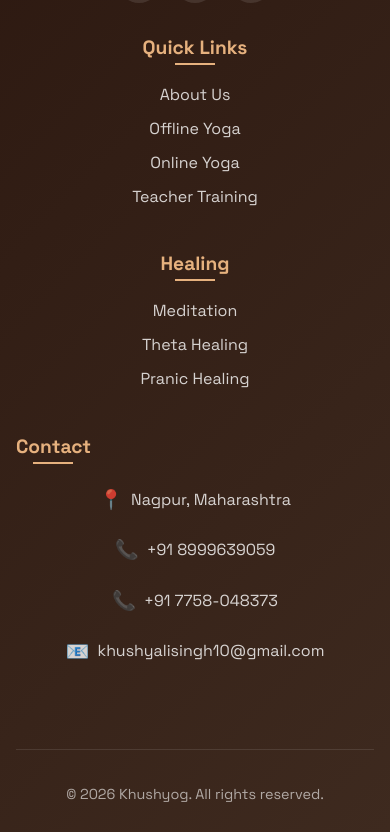
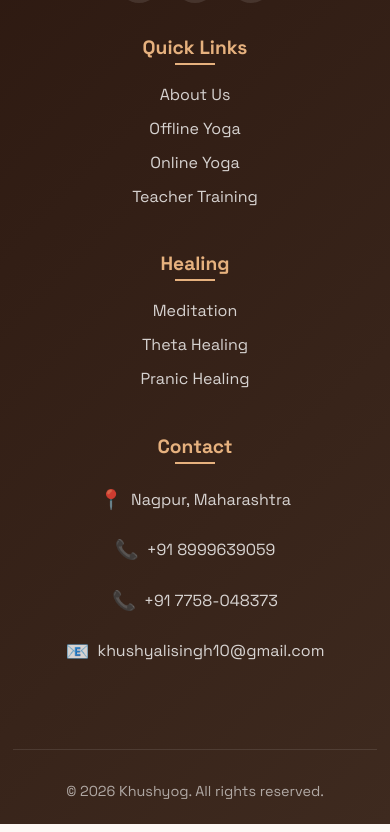
Before and after one commit to khushbupatle1198/Khushyog, a React (Vite) app: page /about in a window 390 px wide. Shown: the part 5326-6158 px from the top of the page. Built offline with nearby package versions, Linux system fonts and the light colour scheme.

Commit message:
home page  updates

```diff
--- a/src/components/Footer.jsx
+++ b/src/components/Footer.jsx
@@ -1,19 +1,19 @@
 // components/Footer.jsx
 import { Link } from 'react-router-dom';
-import './Footer.css';
+import styles from './Footer.module.css';
 
 const Footer = () => {
   return (
-    <footer className="footer">
-      <div className="footer-container">
-        <div className="footer-grid">
-          <div className="footer-info">
-            <div className="footer-logo">
-              <img src="/images/logo.jpeg" alt="Khushyog Logo" className="footer-logo-image" />
+    <footer className={styles.footer}>
+      <div className={styles.container}>
+        <div className={styles.grid}>
+          <div className={styles.info}>
+            <div className={styles.logo}>
+              <img src="/images/logo.jpeg" alt="Khushyog Logo" className={styles.logoImage} />
               <h3>Khushyog</h3>
             </div>
             <p>Yoga, Meditation & Healing for a Balanced Life</p>
-            <div className="social-links">
+            <div className={styles.socialLinks}>
               <a href="https://www.instagram.com/khushyali.manifest?igsh=MWwyaXpsMmw0NW92bQ==" target="_blank" rel="noopener noreferrer">
                 <svg viewBox="0 0 24 24"><path d="M12 2.163c3.204 0 3.584.012 4.85.07 3.252.148 4.771 1.691 4.919 4.919.058 1.265.069 1.645.069 4.849 0 3.205-.012 3.584-.069 4.849-.149 3.225-1.664 4.771-4.919 4.919-1.266.058-1.644.07-4.85.07-3.204 0-3.584-.012-4.849-.07-3.26-.149-4.771-1.699-4.919-4.92-.058-1.265-.07-1.644-.07-4.849 0-3.204.013-3.583.07-4.849.149-3.227 1.664-4.771 4.919-4.919 1.266-.057 1.645-.069 4.849-.069zm0-2.163c-3.259 0-3.667.014-4.947.072-4.358.2-6.78 2.618-6.98 6.98-.059 1.281-.073 1.689-.073 4.948 0 3.259.014 3.668.072 4.948.2 4.358 2.618 6.78 6.98 6.98 1.281.058 1.689.072 4.948.072 3.259 0 3.668-.014 4.948-.072 4.354-.2 6.782-2.618 6.979-6.98.059-1.28.073-1.689.073-4.948 0-3.259-.014-3.667-.072-4.947-.196-4.354-2.617-6.78-6.979-6.98-1.281-.059-1.69-.073-4.949-.073zM5.838 12a6.162 6.162 0 1112.324 0 6.162 6.162 0 01-12.324 0zM12 16a4 4 0 110-8 4 4 0 010 8zm4.965-10.405a1.44 1.44 0 112.881.001 1.44 1.44 0 01-2.881-.001z"/></svg>
               </a>
@@ -26,7 +26,7 @@
             </div>
           </div>
 
-          <div className="footer-links">
+          <div className={styles.links}>
             <h4>Quick Links</h4>
             <ul>
               <li><Link to="/about">About Us</Link></li>
@@ -36,7 +36,7 @@
             </ul>
           </div>
 
-          <div className="footer-links">
+          <div className={styles.links}>
             <h4>Healing</h4>
             <ul>
               <li><Link to="/meditation">Meditation</Link></li>
@@ -45,28 +45,28 @@
             </ul>
           </div>
 
-          <div className="footer-contact">
+          <div className={styles.contact}>
             <h4>Contact</h4>
             <p>
-              <span className="contact-icon">📍</span>
+              <span className={styles.contactIcon}>📍</span>
               Nagpur, Maharashtra
             </p>
             <p>
-              <span className="contact-icon">📞</span>
+              <span className={styles.contactIcon}>📞</span>
               <a href="tel:+918999639059">+91 8999639059</a>
             </p>
-             <p>
-              <span className="contact-icon">📞</span>
-              <a href="tel:+917758-048373">+91 7758-048373</a>
+            <p>
+              <span className={styles.contactIcon}>📞</span>
+              <a href="tel:+917758048373">+91 7758-048373</a>
             </p>
             <p>
-              <span className="contact-icon">📧</span>
+              <span className={styles.contactIcon}>📧</span>
               <a href="mailto:khushyalisingh10@gmail.com">khushyalisingh10@gmail.com</a>
             </p>
           </div>
         </div>
 
-        <div className="footer-bottom">
+        <div className={styles.bottom}>
           <p>&copy; 2026 Khushyog. All rights reserved.</p>
         </div>
       </div>
--- a/src/components/Footer.css
+++ b/src/components/Footer.module.css
@@ -1,24 +1,9 @@
-/* components/Footer.css */
+/* components/Footer.module.css */
 @import url('https://fonts.googleapis.com/css2?family=Space+Grotesk:wght@300;400;500;600;700&family=Playfair+Display:wght@400;500;600;700&display=swap');
-
-:root {
-  --primary: #8B5E3C;
-  --primary-light: #B76E4B;
-  --primary-dark: #5E3A2B;
-  --secondary: #C9A87C;
-  --accent: #E6B17E;
-  --background: #FDF8F5;
-  --text: #2C1810;
-  --text-light: #5C4033;
-  --white: #FFFFFF;
-  --shadow: 0 20px 40px rgba(0, 0, 0, 0.08);
-  --shadow-hover: 0 30px 60px rgba(0, 0, 0, 0.12);
-  --gradient: linear-gradient(135deg, #8B5E3C 0%, #B76E4B 100%);
-}
 
 .footer {
   background: linear-gradient(135deg, #2C1810 0%, #3E2A1F 100%);
-  color: var(--white);
+  color: #FFFFFF;
   padding: 4rem 0 2rem;
   width: 100%;
   position: relative;
@@ -27,14 +12,14 @@
   margin-top: auto;
 }
 
-.footer-container {
+.container {
   max-width: 1400px;
   margin: 0 auto;
   padding: 0 2rem;
   width: 100%;
 }
 
-.footer-grid {
+.grid {
   display: grid;
   grid-template-columns: 2fr 1fr 1fr 1.5fr;
   gap: 4rem;
@@ -42,22 +27,22 @@
   width: 100%;
 }
 
-.footer-logo {
+.logo {
   display: flex;
   align-items: center;
   gap: 1rem;
   margin-bottom: 1rem;
 }
 
-.footer-logo-image {
+.logoImage {
   width: 60px;
   height: 60px;
   border-radius: 50%;
   object-fit: cover;
-  border: 2px solid var(--accent);
+  border: 2px solid #E6B17E;
 }
 
-.footer h3 {
+.info h3 {
   font-size: 2rem;
   font-family: 'Playfair Display', serif;
   margin-bottom: 0;
@@ -67,40 +52,43 @@
   display: inline-block;
 }
 
-.footer h4 {
+.info p {
+  color: rgba(255, 255, 255, 0.8);
+  line-height: 1.8;
+  margin-bottom: 0.5rem;
+}
+
+.links h4,
+.contact h4 {
   font-size: 1.2rem;
   margin-bottom: 1.5rem;
   position: relative;
   display: inline-block;
-  color: var(--accent);
+  color: #E6B17E;
 }
 
-.footer h4::after {
+.links h4::after,
+.contact h4::after {
   content: '';
   position: absolute;
   bottom: -5px;
   left: 0;
   width: 40px;
   height: 2px;
-  background: var(--accent);
+  background: #E6B17E;
 }
 
-.footer p {
-  color: rgba(255, 255, 255, 0.8);
-  line-height: 1.8;
-  margin-bottom: 0.5rem;
+.links ul {
+  list-style: none;
+  padding: 0;
+  margin: 0;
 }
 
-.footer-links ul {
-  list-style: none;
-  padding: 0;
-}
-
-.footer-links li {
+.links li {
   margin-bottom: 0.8rem;
 }
 
-.footer-links a {
+.links a {
   color: rgba(255, 255, 255, 0.8);
   text-decoration: none;
   transition: color 0.3s ease, transform 0.3s ease;
@@ -108,41 +96,43 @@
   position: relative;
 }
 
-.footer-links a:hover {
-  color: var(--accent);
+.links a:hover {
+  color: #E6B17E;
   transform: translateX(5px);
 }
 
 /* Contact section styles */
-.footer-contact p {
+.contact p {
   display: flex;
   align-items: center;
   gap: 0.5rem;
   margin-bottom: 1rem;
+  color: rgba(255, 255, 255, 0.8);
+  line-height: 1.8;
 }
 
-.contact-icon {
+.contactIcon {
   font-size: 1.2rem;
   min-width: 24px;
 }
 
-.footer-contact a {
+.contact a {
   color: rgba(255, 255, 255, 0.8);
   text-decoration: none;
   transition: color 0.3s ease;
 }
 
-.footer-contact a:hover {
-  color: var(--accent);
+.contact a:hover {
+  color: #E6B17E;
 }
 
-.social-links {
+.socialLinks {
   display: flex;
   gap: 1rem;
   margin-top: 1.5rem;
 }
 
-.social-links a {
+.socialLinks a {
   display: flex;
   align-items: center;
   justify-content: center;
@@ -153,25 +143,25 @@
   transition: all 0.3s ease;
 }
 
-.social-links a:hover {
-  background: var(--accent);
+.socialLinks a:hover {
+  background: #E6B17E;
   transform: translateY(-5px);
 }
 
-.social-links svg {
+.socialLinks svg {
   width: 20px;
   height: 20px;
-  fill: var(--white);
+  fill: #FFFFFF;
 }
 
-.footer-bottom {
+.bottom {
   text-align: center;
   padding-top: 2rem;
   border-top: 1px solid rgba(255, 255, 255, 0.1);
   width: 100%;
 }
 
-.footer-bottom p {
+.bottom p {
   color: rgba(255, 255, 255, 0.6);
   font-size: 0.9rem;
   margin: 0;
@@ -179,7 +169,7 @@
 
 /* Responsive Design */
 @media (max-width: 1200px) {
-  .footer-grid {
+  .grid {
     grid-template-columns: repeat(2, 1fr);
     gap: 3rem;
   }
@@ -190,58 +180,64 @@
     padding: 3rem 0 1.5rem;
   }
 
-  .footer-container {
+  .container {
     padding: 0 1rem;
   }
 
-  .footer-grid {
+  .grid {
     grid-template-columns: 1fr;
     gap: 2rem;
   }
 
-  .footer-logo {
+  .logo {
     justify-content: center;
   }
 
-  .footer h3 {
+  .info h3 {
     font-size: 1.8rem;
   }
 
-  .footer-logo-image {
+  .logoImage {
     width: 50px;
     height: 50px;
   }
 
-  .footer-info {
+  .info {
     text-align: center;
   }
 
-  .social-links {
+  .socialLinks {
     justify-content: center;
   }
 
-  .footer h4::after {
+  .links h4::after,
+  .contact h4::after {
     left: 50%;
     transform: translateX(-50%);
   }
 
-  .footer-links {
+  .links,
+  .contact {
     text-align: center;
   }
 
-  .footer-contact p {
+  .contact p {
     justify-content: center;
   }
 }
 
 /* Small mobile devices */
 @media (max-width: 480px) {
-  .footer-logo-image {
+  .logoImage {
     width: 40px;
     height: 40px;
   }
 
-  .footer h3 {
+  .info h3 {
     font-size: 1.5rem;
   }
+
+  .container {
+    padding: 0 0.8rem;
+  }
 }
--- a/src/pages/Home.css
+++ b/src/pages/Home.css
@@ -74,9 +74,9 @@
 }
 
 .hero-title {
-  font-size: 4rem;
+  font-size: 3rem;
   font-family: 'Playfair Display', serif;
-  line-height: 1.2;
+  line-height: 1;
   margin-bottom: 1.5rem;
   color: white;
 }
--- a/src/pages/Home.jsx
+++ b/src/pages/Home.jsx
@@ -182,17 +182,7 @@
               and spiritual wellbeing.
             </p>
 
-            <div className="hero-buttons">
-              <button
-                onClick={() => handleWhatsAppRedirect('trial')}
-                className="btn btn-primary btn-large"
-              >
-                Start Your Journey
-              </button>
-              <Link to="/contact" className="btn btn-outline btn-large">
-                Learn More
-              </Link>
-            </div>
+
           </motion.div>
         </div>
       </section>
```
